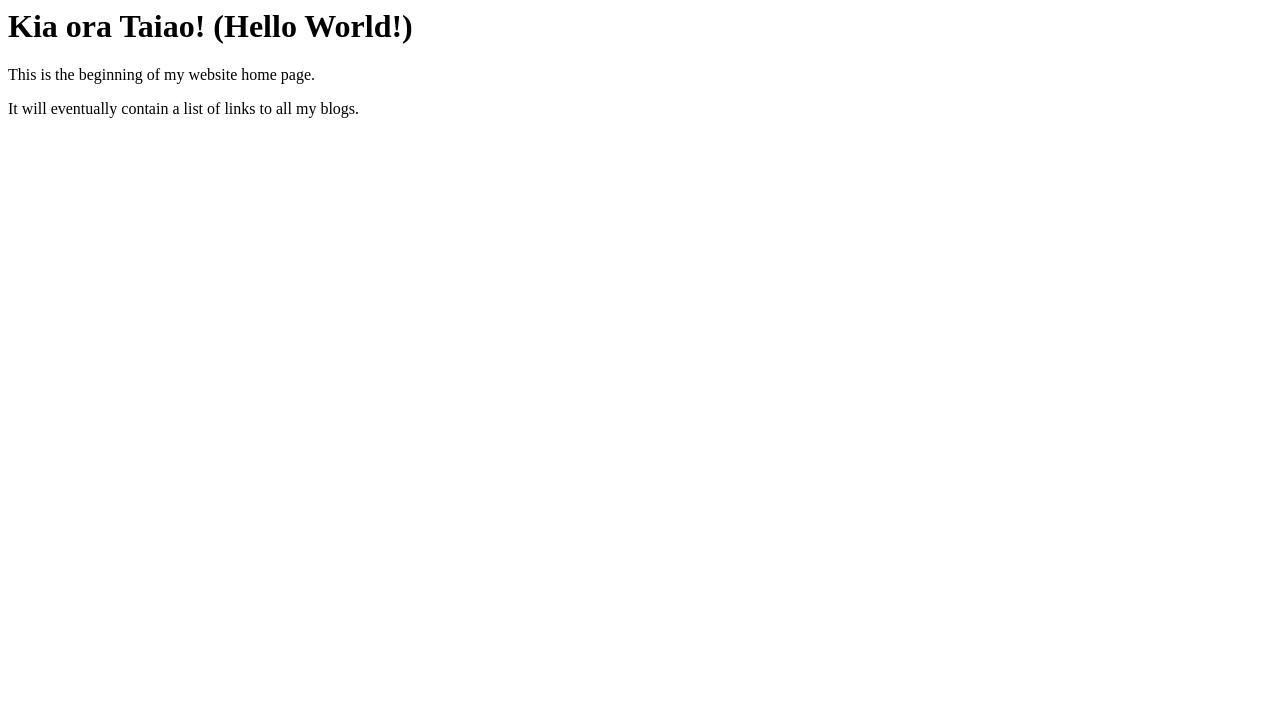
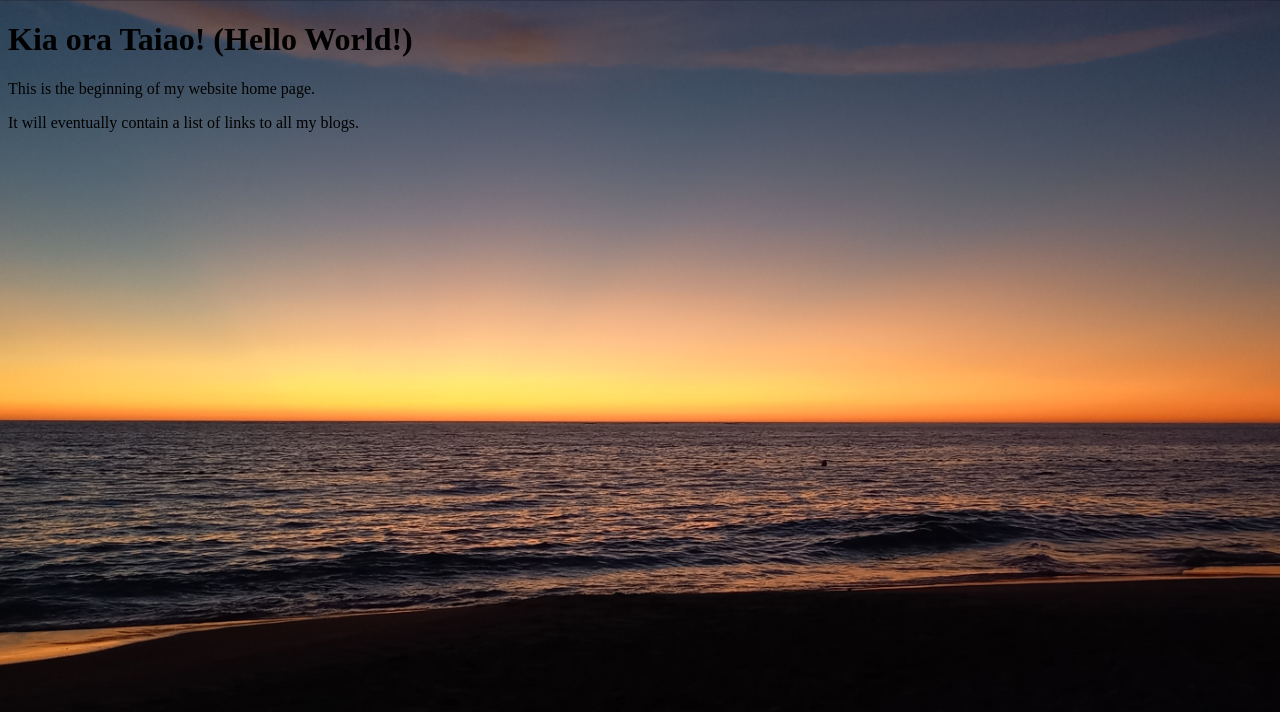
Before and after one commit to arden-walker/arden-walker.github.io, a plain HTML site: page index.html in a window 1280 px wide. Shown: the top 712 px of the page. Drawn offline with Linux system fonts and the light colour scheme.

Commit message:
background added

```diff
--- a/index.html
+++ b/index.html
@@ -1,6 +1,15 @@
-<html>
-  <head>
-    <title>My blog</title>
+<!DOCTYPE html>
+  <html lang="en">
+ </html><head>
+  <style>
+    body {
+      background-image: url('PhotoOz.JPG');
+      height: 100vh;
+      background-size: cover;
+      background-position: center;
+    }
+  </style>
+  <title>My blog</title>
   </head>
   <body>
     <h1>Kia ora Taiao! (Hello World!)</h1>
```
Also changed, not shown: PhotoOz.JPG (added).
